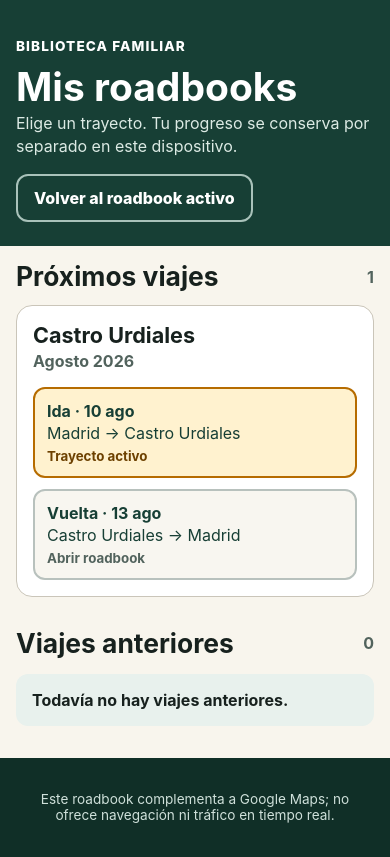
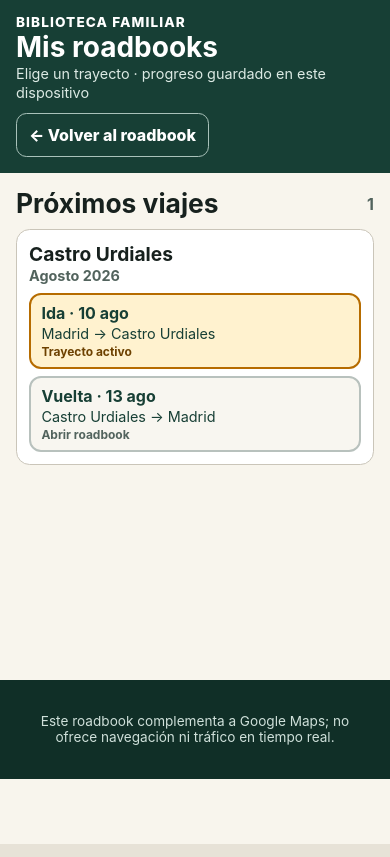
Before and after one commit to david-herrero/family-roadbook, a Vue app: page / in a window 390 px wide. Both pictures are taken after a click on the button "📚 Mis roadbooks". Built offline with nearby package versions, Linux system fonts and the light colour scheme.

Commit message:
style: compact roadbook library on mobile (#13)

```diff
--- a/src/components/RoadbookLibrary.vue
+++ b/src/components/RoadbookLibrary.vue
@@ -1,5 +1,7 @@
 <script setup>
-defineProps({
+import { computed } from 'vue'
+
+const props = defineProps({
   groups: { type: Object, required: true },
   activeTripId: { type: String, required: true }
 })
@@ -7,9 +9,12 @@ defineProps({
 defineEmits(['close', 'select-trip'])
 
 const sections = [
-  { key: 'upcoming', title: 'Próximos viajes', empty: 'No hay viajes próximos en el catálogo.' },
-  { key: 'previous', title: 'Viajes anteriores', empty: 'Todavía no hay viajes anteriores.' }
+  { key: 'upcoming', title: 'Próximos viajes' },
+  { key: 'previous', title: 'Viajes anteriores' }
 ]
+const visibleSections = computed(() =>
+  sections.filter((section) => props.groups[section.key].length > 0)
+)
 
 const dateFormatter = new Intl.DateTimeFormat('es-ES', {
   day: 'numeric',
@@ -26,15 +31,15 @@ function formatDate(date) {
   <header class="library-header">
     <p class="trip-label">Biblioteca familiar</p>
     <h1>Mis roadbooks</h1>
-    <p>Elige un trayecto. Tu progreso se conserva por separado en este dispositivo.</p>
-    <button class="button button--header" type="button" @click="$emit('close')">
-      Volver al roadbook activo
+    <p>Elige un trayecto · progreso guardado en este dispositivo</p>
+    <button class="library-back" type="button" @click="$emit('close')">
+      ← Volver al roadbook
     </button>
   </header>
 
   <main class="library-main">
     <section
-      v-for="section in sections"
+      v-for="section in visibleSections"
       :key="section.key"
       class="library-section"
       :aria-labelledby="`${section.key}-trips-title`"
@@ -43,8 +48,7 @@ function formatDate(date) {
         <h2 :id="`${section.key}-trips-title`">{{ section.title }}</h2>
         <span>{{ groups[section.key].length }}</span>
       </div>
-      <p v-if="groups[section.key].length === 0" class="empty-state">{{ section.empty }}</p>
-      <div v-else class="library-grid">
+      <div class="library-grid">
         <article v-for="collection in groups[section.key]" :key="collection.id" class="collection-card">
           <h3>{{ collection.title }}</h3>
           <p>{{ collection.subtitle }}</p>
@@ -66,5 +70,6 @@ function formatDate(date) {
         </article>
       </div>
     </section>
+    <p v-if="visibleSections.length === 0" class="empty-state">No hay viajes en el catálogo.</p>
   </main>
 </template>
--- a/src/styles.css
+++ b/src/styles.css
@@ -121,22 +121,33 @@ dd { margin: 0; font-weight: 650; }
 .button--header { color: #fff; border-color: #a9c2ba; background: transparent; }
 
 main { padding: 1rem; }
-.library-header { padding: 1.5rem 1rem; color: #fff; background: #173f35; }
-.library-header h1 { margin: 0.35rem 0; font-size: clamp(2.2rem, 10vw, 4rem); line-height: 1; }
-.library-header > p:not(.trip-label) { max-width: 42rem; margin: 0 0 1rem; color: #dceae4; line-height: 1.45; }
+.library-header { padding: 0.85rem 1rem 1rem; color: #fff; background: #173f35; }
+.library-header .trip-label { margin: 0 0 0.2rem; }
+.library-header h1 { margin: 0.2rem 0; font-size: clamp(1.75rem, 7vw, 2.7rem); line-height: 1; }
+.library-header > p:not(.trip-label) { max-width: 42rem; margin: 0 0 0.65rem; color: #dceae4; font-size: 0.9rem; line-height: 1.35; }
+.library-back {
+  min-height: 44px;
+  padding: 0.5rem 0.75rem;
+  border: 1px solid #a9c2ba;
+  border-radius: 0.65rem;
+  color: #fff;
+  background: transparent;
+  cursor: pointer;
+  font-weight: 800;
+}
 .library-main { min-height: 60vh; }
-.library-section + .library-section { margin-top: 2rem; }
+.library-section + .library-section { margin-top: 1.25rem; }
 .library-section .section-heading { align-items: center; }
-.library-section h2 { margin: 0; font-size: 1.55rem; }
-.library-grid { display: grid; gap: 1rem; margin-top: 0.85rem; }
-.collection-card { padding: 1rem; border: 1px solid #cac5b9; border-radius: 1rem; background: #fff; }
-.collection-card h3 { margin: 0; font-size: 1.35rem; }
-.collection-card > p { margin: 0.2rem 0 1rem; color: #52635d; font-weight: 700; }
-.collection-trips { display: grid; gap: 0.65rem; }
+.library-section h2 { margin: 0; font-size: 1.4rem; }
+.library-grid { display: grid; gap: 0.75rem; margin-top: 0.65rem; }
+.collection-card { padding: 0.75rem; border: 1px solid #cac5b9; border-radius: 0.85rem; background: #fff; }
+.collection-card h3 { margin: 0; font-size: 1.2rem; }
+.collection-card > p { margin: 0.1rem 0 0.55rem; color: #52635d; font-size: 0.9rem; font-weight: 700; }
+.collection-trips { display: grid; gap: 0.45rem; }
 .collection-trip {
   width: 100%;
-  min-height: 74px;
-  padding: 0.75rem;
+  min-height: 64px;
+  padding: 0.5rem 0.65rem;
   border: 2px solid #b8c1bd;
   border-radius: 0.75rem;
   color: #173f35;
@@ -145,8 +156,8 @@ main { padding: 1rem; }
   text-align: left;
 }
 .collection-trip strong, .collection-trip span, .collection-trip small { display: block; overflow-wrap: anywhere; }
-.collection-trip span { margin-top: 0.15rem; }
-.collection-trip small { margin-top: 0.3rem; color: #52635d; font-weight: 750; }
+.collection-trip span { margin-top: 0.1rem; font-size: 0.9rem; }
+.collection-trip small { margin-top: 0.15rem; color: #52635d; font-size: 0.75rem; font-weight: 750; }
 .collection-trip--active { border-color: #b66c00; background: #fff2cf; }
 .collection-trip--active small { color: #6d4100; }
 .data-warning { padding: 0.85rem 1rem; border-left: 5px solid #b66c00; background: #fff2cf; line-height: 1.45; }
```
